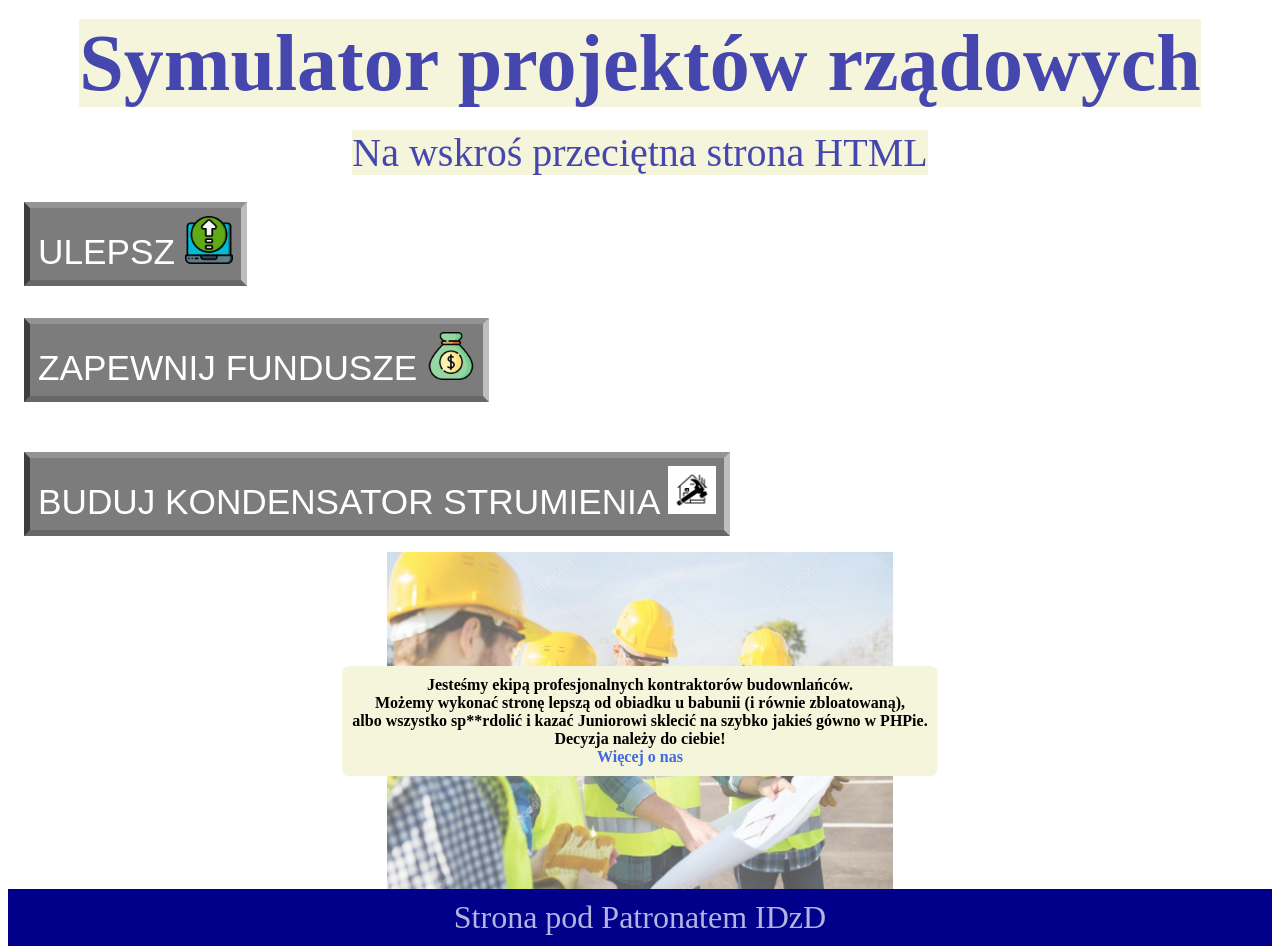
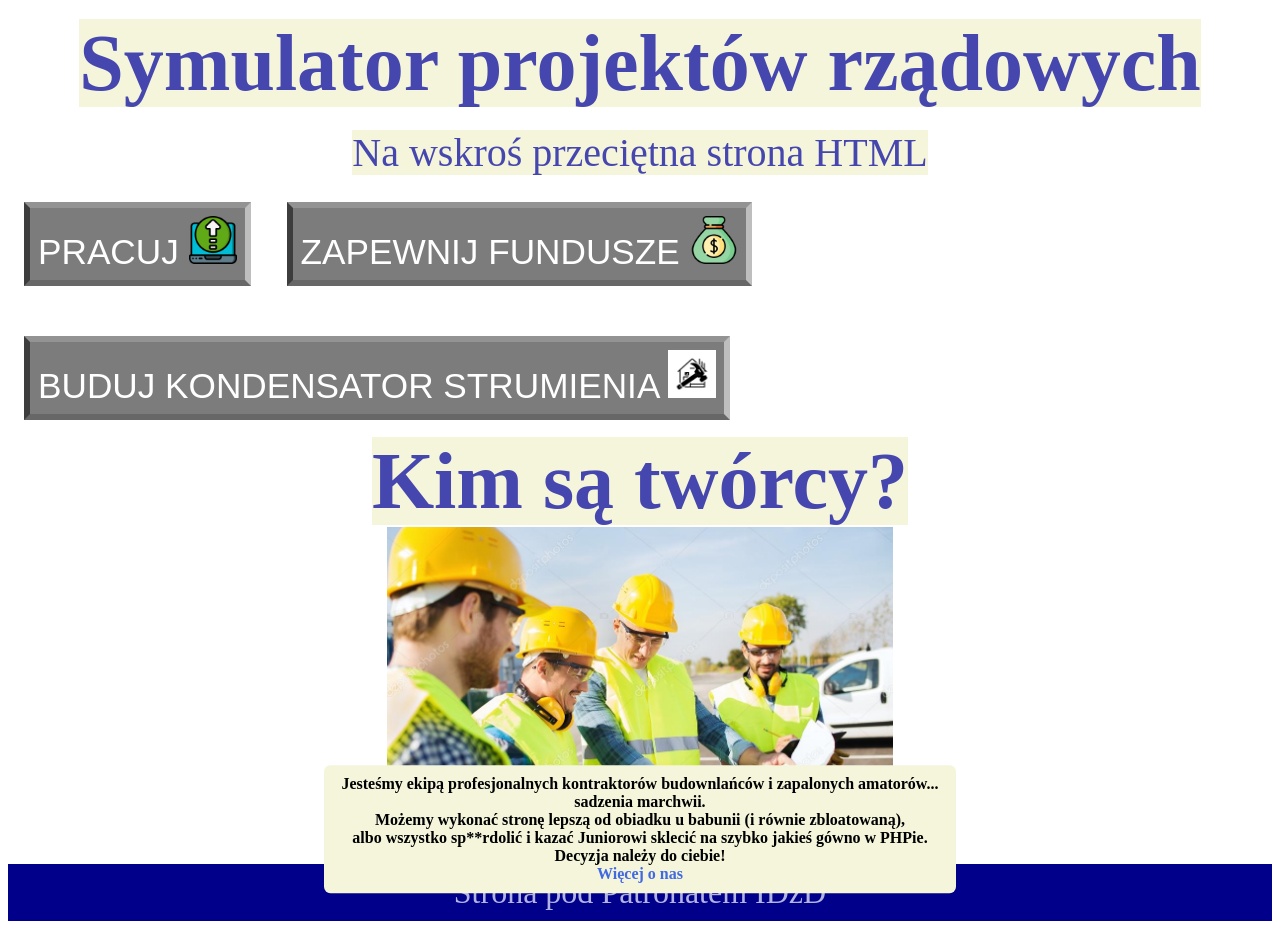
Before and after one commit to trublesomeban/govsim, a plain HTML site: page index.html in a window 1280 px wide. Drawn offline with Linux system fonts and the light colour scheme.

Commit message:
more changes

```diff
--- a/index.html
+++ b/index.html
@@ -10,7 +10,7 @@
     <div class="bg">
         <div class="title-text center"><span class="rbl">Symulator projektów rządowych</span></div>
         <div class="rank center" id="rank">Tekst zastępczy</div>
-        <button class="center-button" onclick="upgrade()">Ulepsz <img class="icon" src="assets/up.png"></button><br>
+        <button class="center-button" onclick="upgrade()">Pracuj <img class="icon" src="assets/up.png"></button>
         <button class="center-button" onclick="downgrade()">Zapewnij fundusze <img class="icon"
                 src="assets/kasa.png"></button>
         <div id="nep"></div><br>
@@ -18,8 +18,9 @@
                 src="assets/build-icon-construction-150551210.webp"></button>
         <div id="flux"></div>
         <div class="container">
+            <div class="title-text"><span class="rbl">Kim są twórcy?</span></div>
             <img class="bud" src="assets/budowniczy.jpg">
-            <div class="centered">Jesteśmy ekipą profesjonalnych kontraktorów budownlańców.<br>Możemy wykonać stronę
+            <div class="centered">Jesteśmy ekipą profesjonalnych kontraktorów budownlańców i zapalonych amatorów... sadzenia marchwii.<br>Możemy wykonać stronę
                 lepszą
                 od obiadku u babunii (i równie zbloatowaną),<br> albo wszystko sp**rdolić i kazać Juniorowi sklecić na
                 szybko
@@ -45,11 +46,12 @@
                 let level = timeline[this.value]
                 const rname = level < 0 ? antilevels[-level - 1] : levels[level];
                 rank.innerHTML = `<span class="rbl" style="font-size:${2.5 + level / 10}rem;">${rname} strona HTML</span>`
-                document.getElementById("year").innerHTML = `${2000+parseInt(this.value)} p.n.e (po naszej erze)`
+                document.getElementById("year").innerHTML = `${2000 + parseInt(this.value)} p.n.e (po naszej erze)`
                 if (level < 0) {
                     document.getElementById("nep").innerHTML = `<span style="font-size:${0.5 - level / 10}rem">Nepotyzm robi brr${'r'.repeat(-level)}</span><br><img src="assets/nep.jpg" style="width: ${-level * 2}rem"><br>`
                 }
             }
+            document.getElementById("year").innerHTML = `${2000 + timeline.length} p.n.e (po naszej erze)`
         }
 
         const upgrade = () => { level++; grade() }
@@ -59,6 +61,8 @@
             if (rname != undefined) {
                 timeline.push(level)
                 rank.innerHTML = `<span class="rbl" style="font-size:${2.5 + level / 10}rem;">${rname} strona HTML</span>`
+                const year = document.getElementById("year")
+                if (year) { year.innerHTML = `${2000 + timeline.length} p.n.e (po naszej erze)` }
                 if (level < 0) {
                     document.getElementById("nep").innerHTML = `<span style="font-size:${0.5 - level / 10}rem">Nepotyzm robi b${'r'.repeat(Math.pow(2, -level))}</span><br><img src="assets/nep.jpg" style="width: ${-level * 2}rem"><br>`
                 }
--- a/styles.css
+++ b/styles.css
@@ -22,7 +22,6 @@ body {
 
 .bud {
     width: 40%;
-    opacity: 0.65;
 }
 
 .center-button {
@@ -54,7 +53,7 @@ body {
     position: absolute;
     top: 50%;
     left: 50%;
-    transform: translate(-50%, -50%);
+    transform: translate(-50%, 90%);
     background-color: beige;
     border-radius: 0.4rem;
     border-width: 10px;
```
